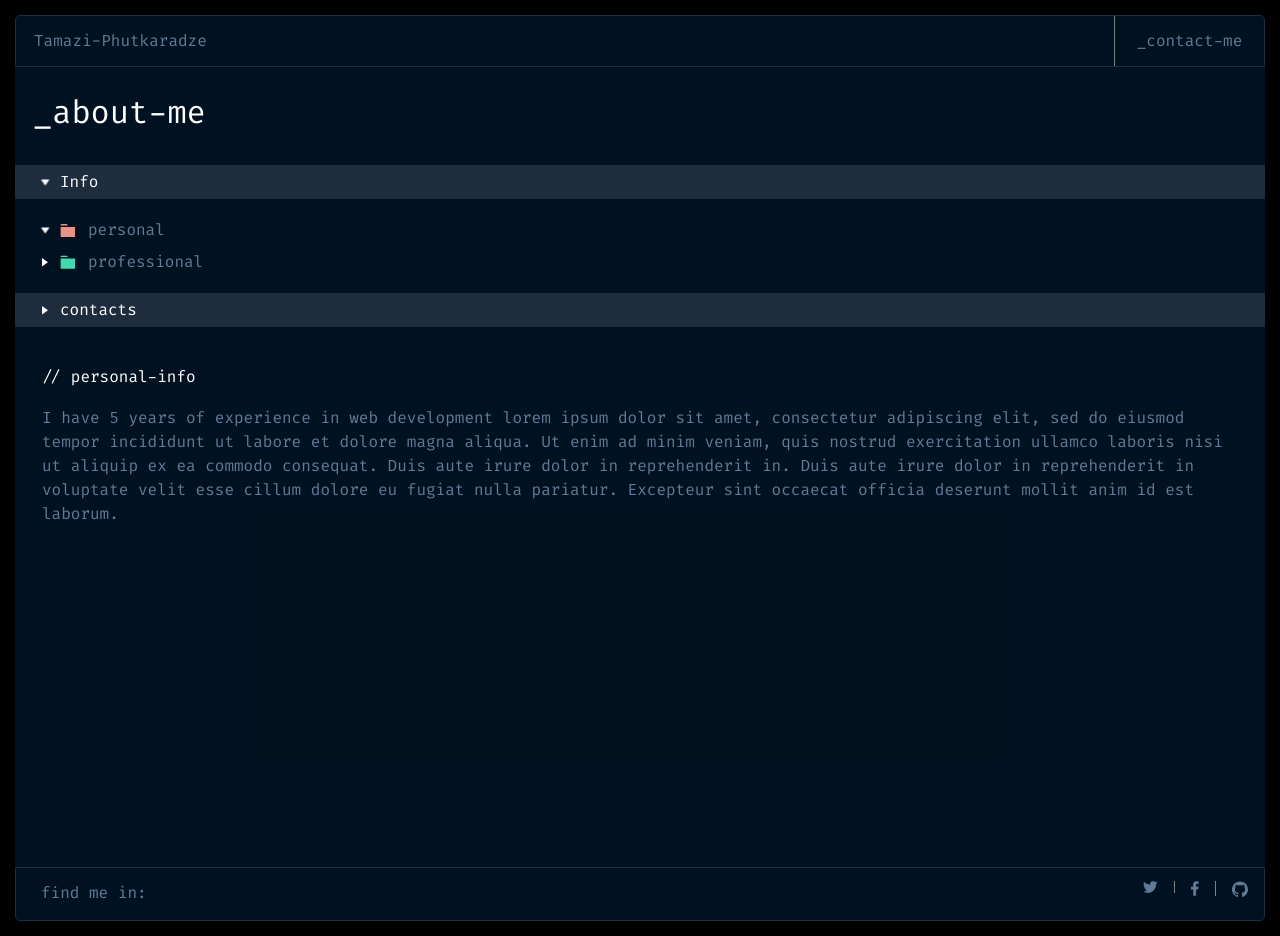
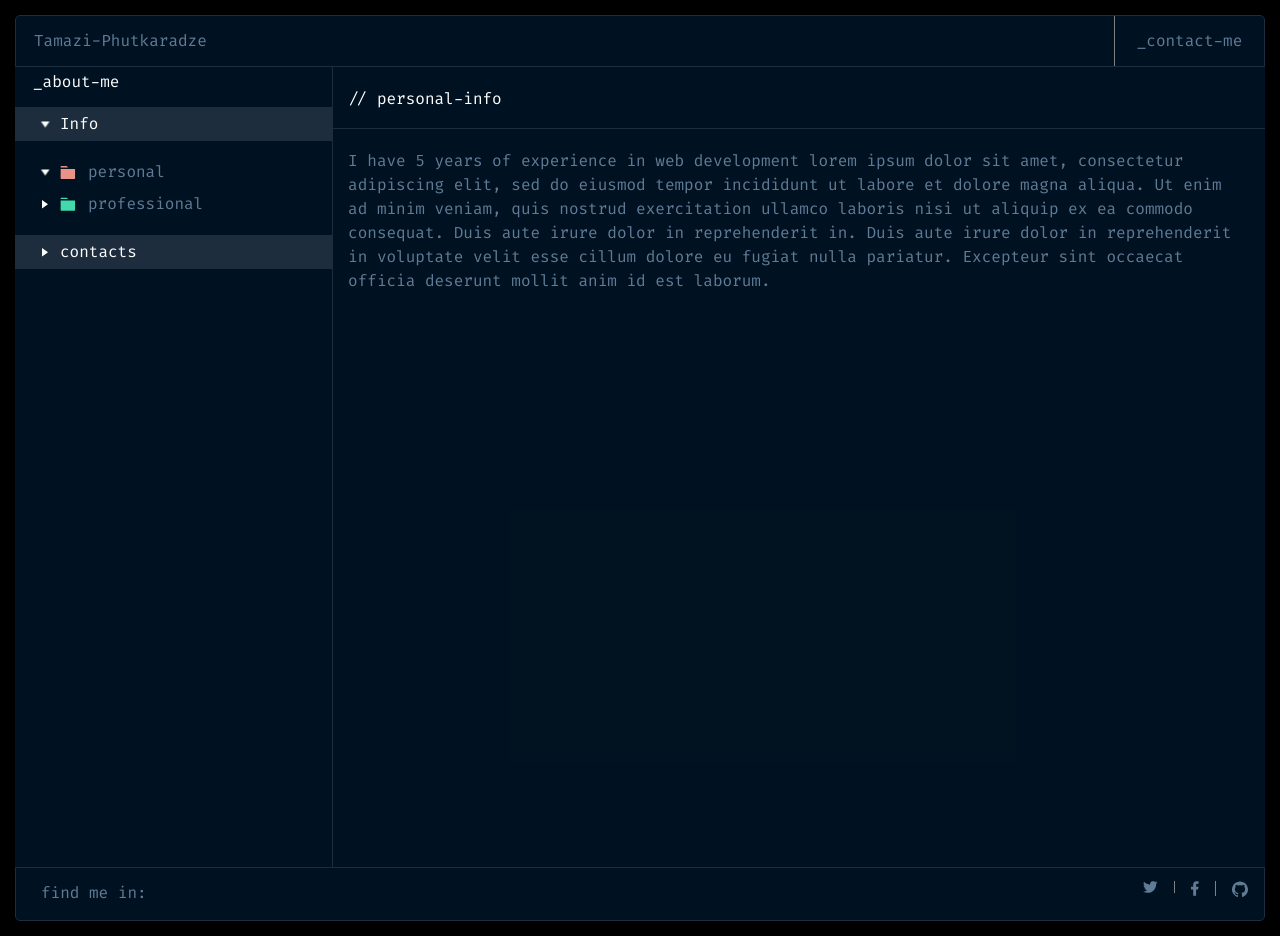
Before and after one commit to TamaziPhutkaradze/my-portfolio, a React (Vite) app: page /AboutMe in a window 1280 px wide. Built offline with nearby package versions, Linux system fonts and the light colour scheme.

Commit message:
Add desktop version of AboutMe component

```diff
--- a/src/components/AboutMe.tsx
+++ b/src/components/AboutMe.tsx
@@ -34,7 +34,7 @@ export default function AboutMe() {
             >
               <Personal
                 onClick={() => {
-                  setPersonalOpen(!personalOpen);
+                  setPersonalOpen(true);
                   setProfessionalOpen(false);
                 }}
               >
@@ -49,7 +49,7 @@ export default function AboutMe() {
               </Personal>
               <Professional
                 onClick={() => {
-                  setProfessionalOpen(!professionalOpen);
+                  setProfessionalOpen(true);
                   setPersonalOpen(false);
                 }}
               >
@@ -132,17 +132,32 @@ const Wrapper = styled.div`
   padding: 21px 0 38px;
   height: 100vh;
   overflow: hidden auto;
+  @media screen and (min-width: 1280px) {
+    display: flex;
+    justify-content: space-between;
+    padding: 0;
+  }
 `;
 const PageName = styled.p`
   color: white;
   font-size: clamp(1rem, 2.5vw, 2rem);
   padding-left: 18px;
+  @media screen and (min-width: 1280px) {
+    position: absolute;
+    top: 70px;
+    font-size: clamp(0.5rem, 2.5vw, 1rem);
+  }
 `;
 const List = styled.div`
   padding-top: 29px;
   display: flex;
   flex-direction: column;
   gap: 3px;
+  @media screen and (min-width: 1280px) {
+    width: 130%;
+    border-right: 1px solid rgb(30, 45, 61);
+    padding-top: 40px;
+  }
 `;
 const Info = styled.button`
   background-color: #1e2d3d;
@@ -224,14 +239,24 @@ const Container = styled.div`
   display: flex;
   flex-direction: column;
   gap: 17px;
+  @media screen and (min-width: 1280px) {
+    padding: 0;
+  }
 `;
 const ParagraphTitle = styled.p`
   color: white;
   font-size: 16px;
+  @media screen and (min-width: 1280px) {
+    padding: 20px 0 0 15px;
+  }
 `;
 const TextAboutMe = styled.div`
   font-size: 16px;
   color: #607b96;
+  @media screen and (min-width: 1280px) {
+    border-top: 1px solid rgb(30, 45, 61);
+    padding: 20px 15px;
+  }
 `;
 const PersonalArrow = styled(motion.img)<{ isPersonalOpen: boolean }>`
   transform: ${(props) =>
```
